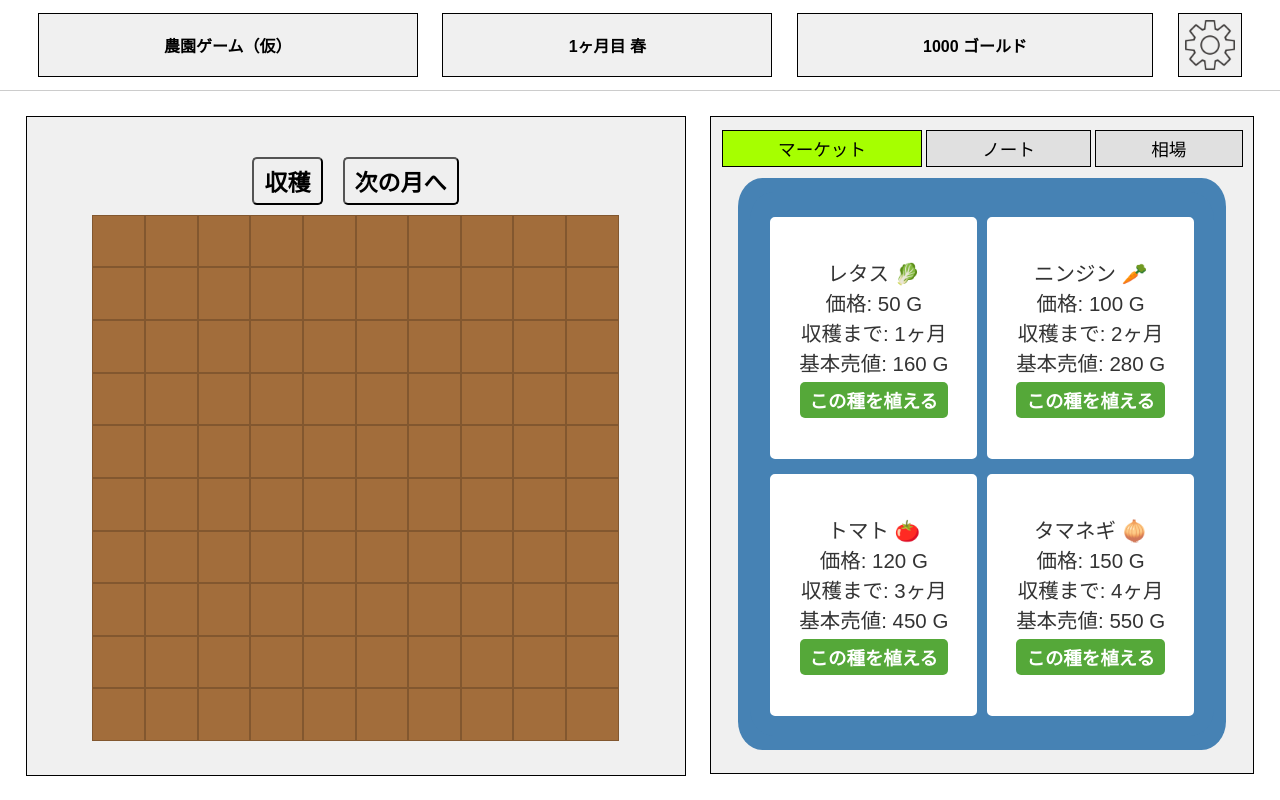
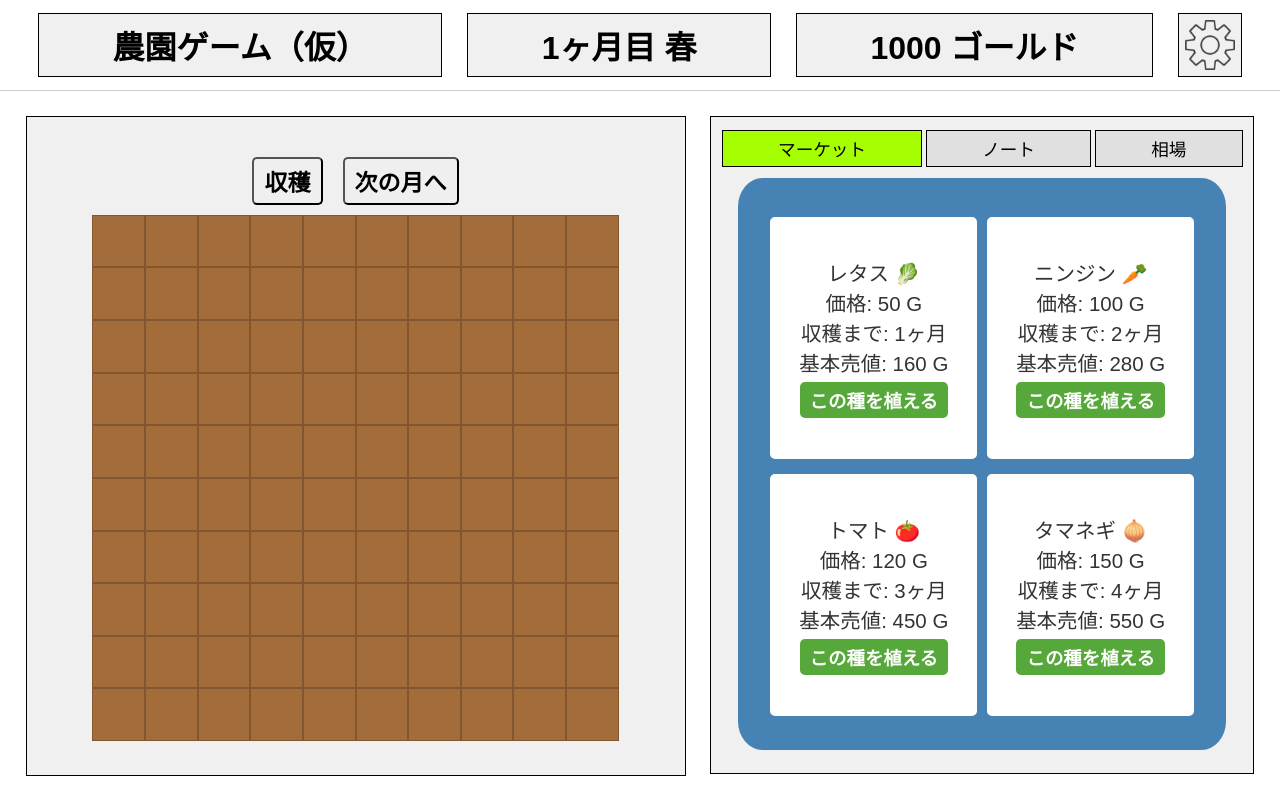
Before and after one commit to cccase/GAME_SOTSUKEN2, a plain HTML site: page GAME/GAME.html in a window 1280 px wide. Drawn offline with nearby package versions, Linux system fonts and the light colour scheme.

Commit message:
Update style.css

```diff
--- a/GAME/CSS/style.css
+++ b/GAME/CSS/style.css
@@ -44,6 +44,7 @@ html {
     /* 色は無視するとのことですが、境界線として */
     text-align: center;
     font-weight: bold;
+    font-size: 200%;
     display: flex;
     justify-content: center;
     align-items: center;
@@ -85,6 +86,7 @@ html {
 
 /* ボタンの共通スタイル */
 .action-button {
+    cursor: pointer;
     padding: 5px 10px;
     border-radius: 5px;
     margin-top: 5px;
```
